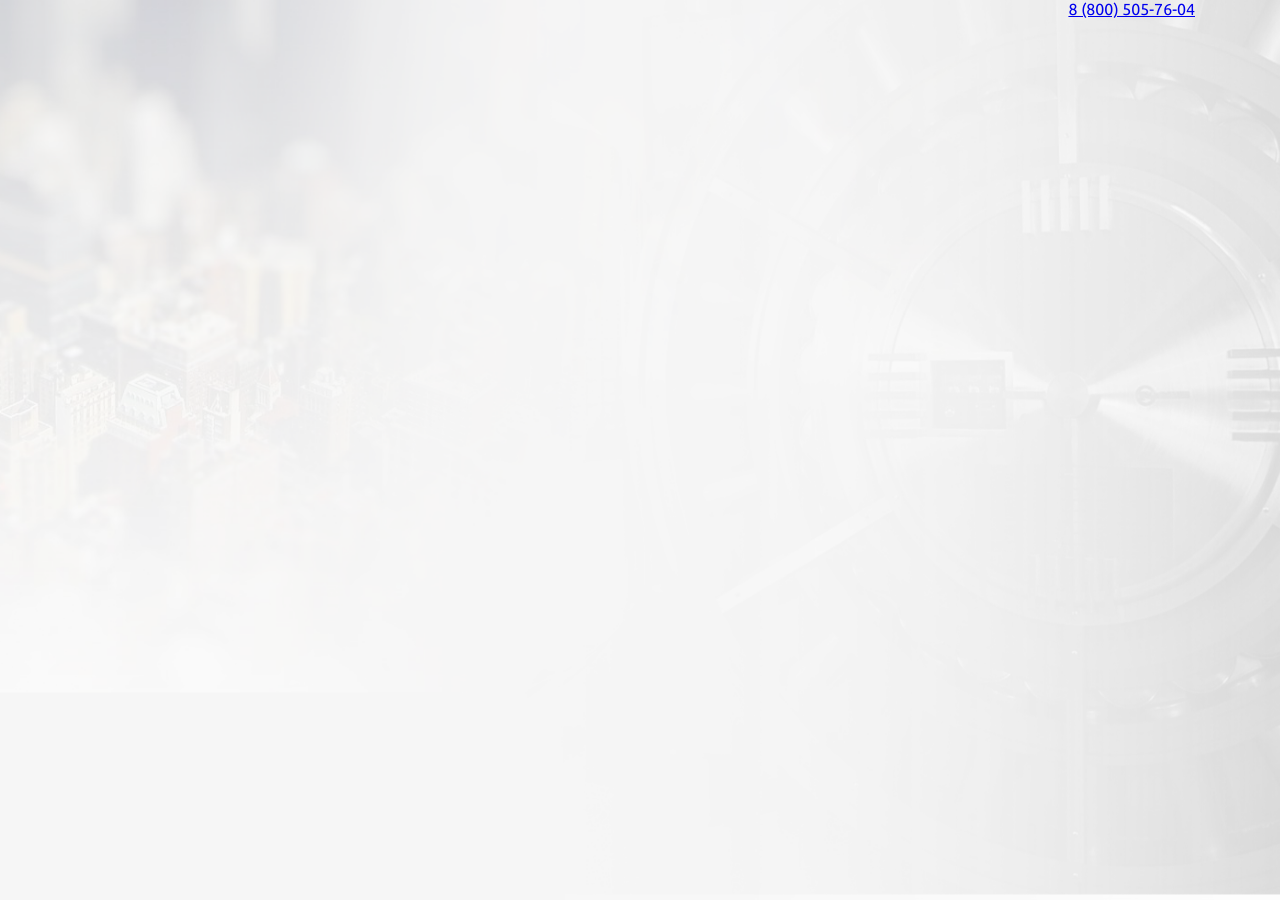
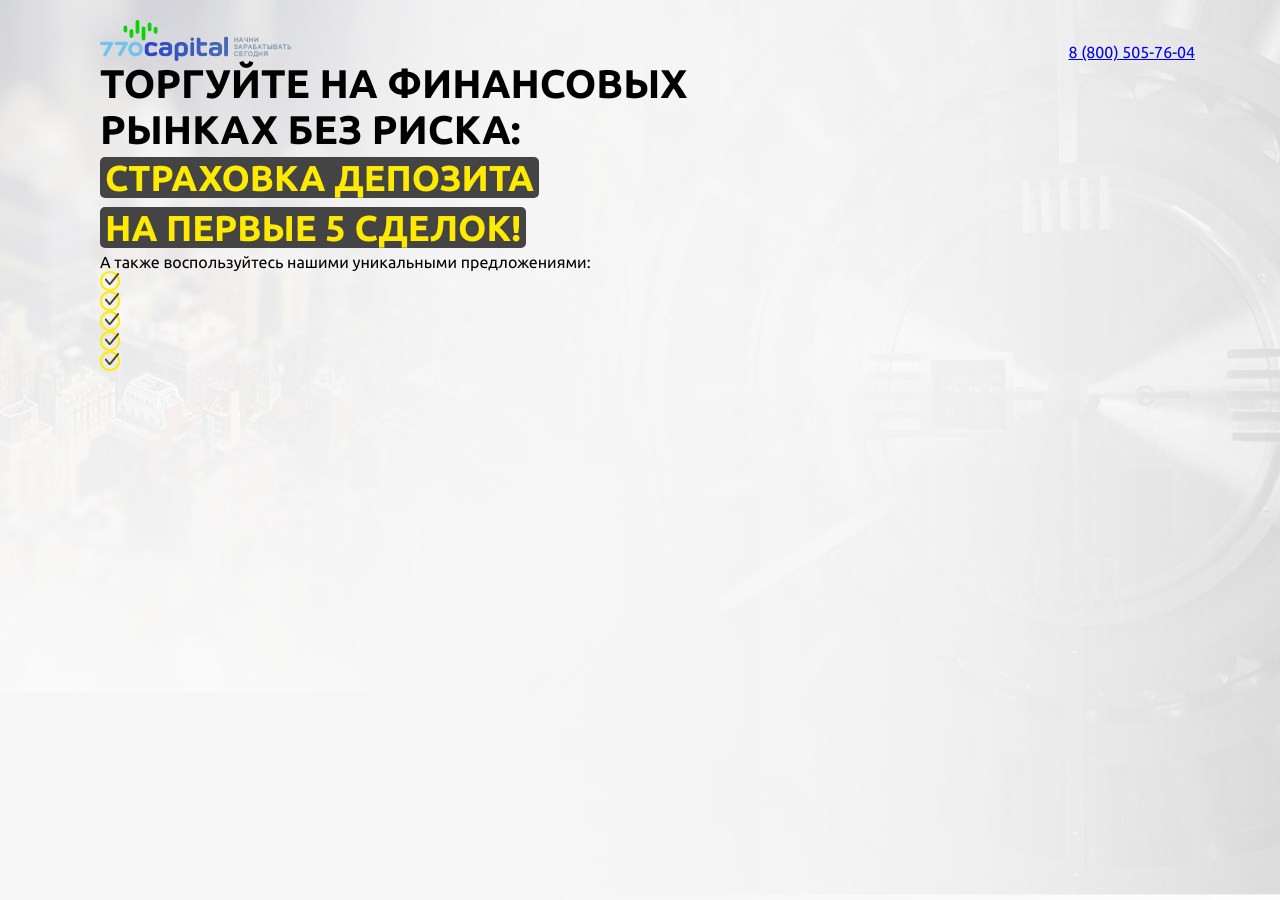
Before and after one commit to alexkoq/landing_strah, a plain HTML site: page index.html in a window 1280 px wide. Drawn offline with nearby package versions, Linux system fonts and the light colour scheme.

Commit message:
вапуып

```diff
--- a/css/style.sass
+++ b/css/style.sass
@@ -26,6 +26,7 @@
   font-style: normal
 
 $dark_grey: #444444
+$yellow: #ffea00
 
 html
   box-sizing: border-box
@@ -43,3 +44,30 @@ h4,h5,h6,h1,h2,h3,ul,p
   background-repeat: no-repeat
   background-size: cover
   min-height: 900px
+  padding-top: 20px
+
+.logo
+  @include background(url(../img/logo.png),192px,41px)
+  margin-left: 30px
+
+h1
+  @include font-bold-norm()
+  font-size: 30pt
+
+h2
+  @include font-bold-norm()
+  font-size: 36px
+  color: $yellow
+  display: inline
+  background: $dark_grey
+  line-height: 50px
+  border-radius: 5px
+  padding-left: 5px
+  padding-right: 5px
+
+ul
+  padding-left: 0px
+
+li
+  list-style: none
+  @include background(url(../img/check_arrow.png),20px,20px)
--- a/index.html
+++ b/index.html
@@ -27,9 +27,37 @@
           </div>
           </div>
         </div>
+      <div class="row">
+        <div class="col-xl-8 text-wrap">
+          <div class="col-xl-12">
+            <h1>ТОРГУЙТЕ НА ФИНАНСОВЫХ<br>РЫНКАХ БЕЗ РИСКА:</h1>
+          </div>
+          <div class="col-xl-12 yellow_text">
+            <h2>CТРАХОВКА ДЕПОЗИТА</h2>
+          </div>
+          <div class="col-xl-12 yellow_text">
+            <h2>НА ПЕРВЫЕ 5 СДЕЛОК!</h2>
+          </div>
+
+          <div class="col-xl-12"><p>А также воспользуйтесь нашими уникальными предложениями:</p></div>
+
+          <div class="col-xl-12">
+            <ul>
+            <li></li>
+            <li></li>
+            <li></li>
+            <li></li>
+            <li></li>
+          </ul>
+        </div>
+        </div>
+        <div class="col-xl-4 form-wrap">
+
+        </div>
+      </div>
       </div>
     </div>
-  </div>
+
 
 <footer>
 </footer>
```
Also changed, not shown: css/style.css, 1 other file.
